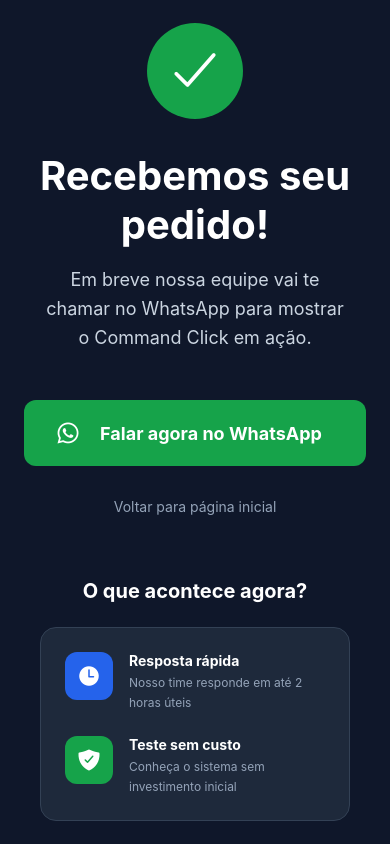
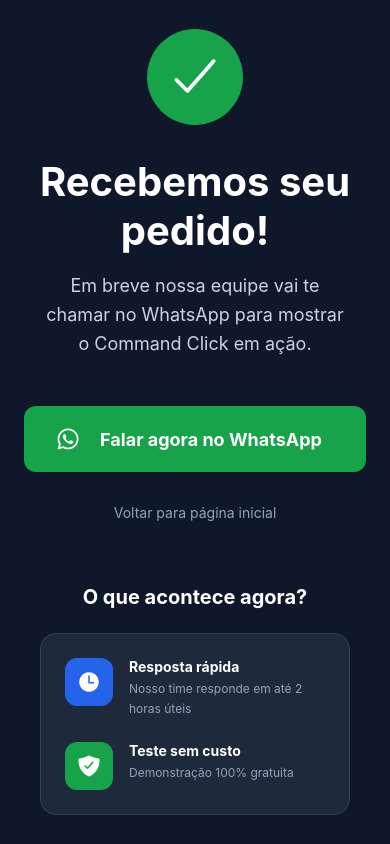
Before and after one commit to commandclickcontato-boop/ommandclick-landing, a React Native app: screen /ThankYou in a window 390 px wide. Built offline with nearby package versions, Linux system fonts and the light colour scheme; no server answers.

Commit message:
agent changes complete

```diff
--- a/src/screens/ThankYouScreen.tsx
+++ b/src/screens/ThankYouScreen.tsx
@@ -93,7 +93,7 @@
                   Teste sem custo
                 </Text>
                 <Text className="text-slate-400 text-sm leading-relaxed">
-                  Conheça o sistema sem investimento inicial
+                  Demonstração 100% gratuita
                 </Text>
               </View>
             </View>
```
Also changed, not shown: changelog.txt.
